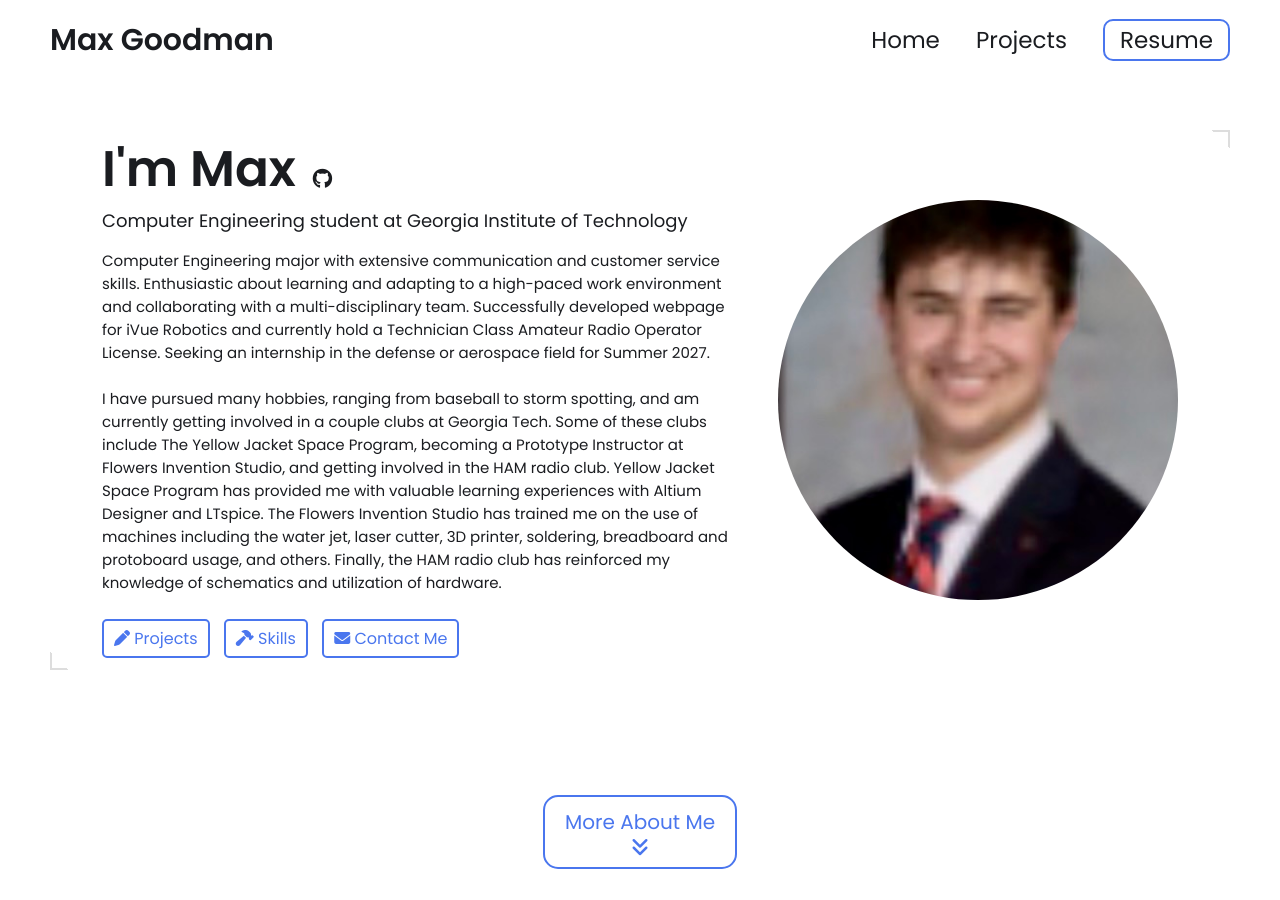
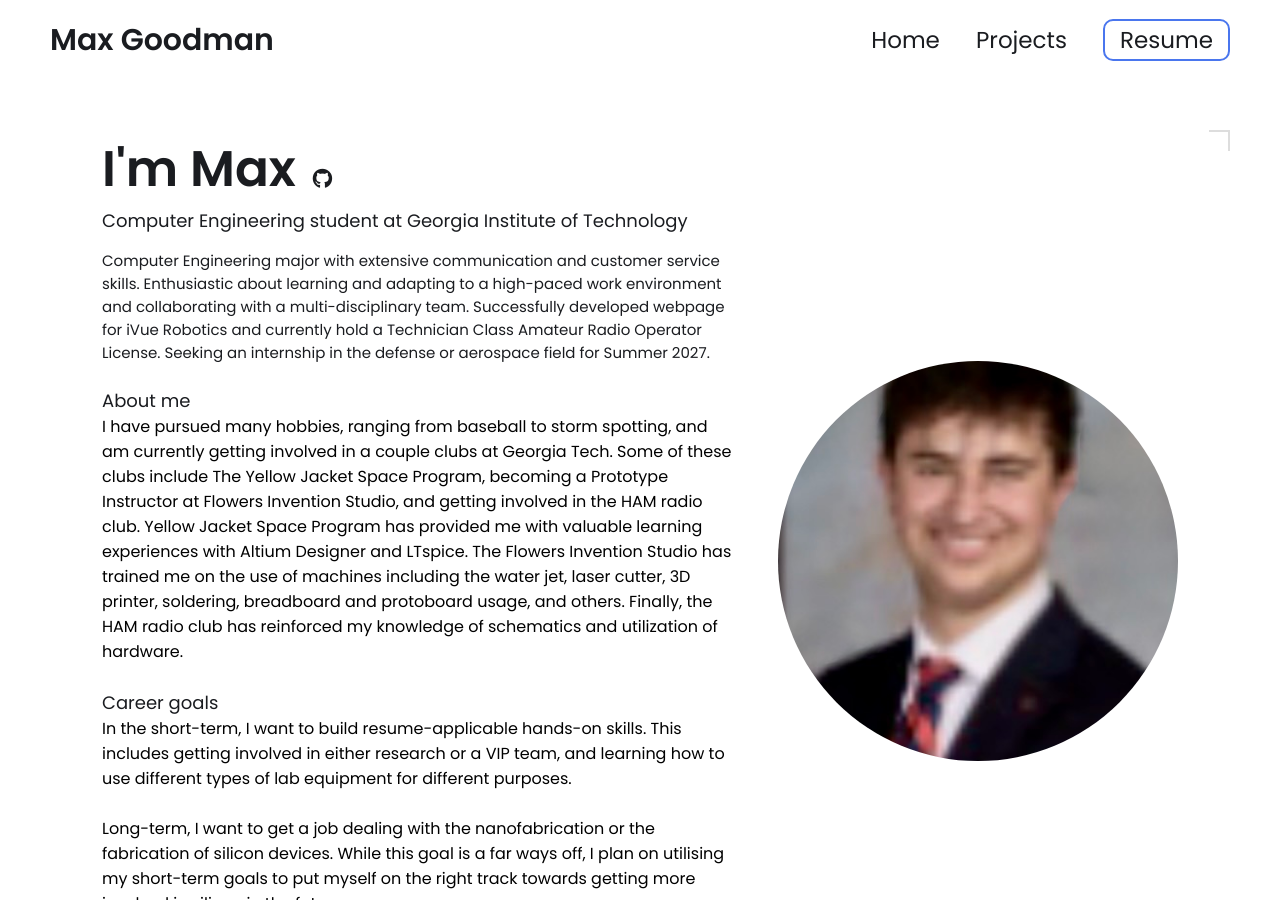
Before and after one commit to Maxgoodman07/Maxgoodman07.github.io, a Jekyll site: the page built from index.html, in a window 1280 px wide and 900 px high. Built offline with Jekyll 4.4.1, drawn with Linux system fonts in a browser that asks for light colours; some of the changed text lies outside the part shown.

Commit message:
Update _config.yml

```diff
--- a/_config.yml
+++ b/_config.yml
@@ -20,12 +20,21 @@ description: >- # dont remove this line. this will ignore all new lines until th
   and currently hold a Technician Class Amateur Radio Operator License. Seeking an internship in the defense or aerospace field for
   Summer 2027.
   <br><br>
+  <h3>About me</h3>
   I have pursued many hobbies, ranging from baseball to storm spotting, and am currently getting involved in a couple clubs at
   Georgia Tech. Some of these clubs include The Yellow Jacket Space Program, becoming a Prototype Instructor at Flowers Invention
   Studio, and getting involved in the HAM radio club. Yellow Jacket Space Program has provided me with valuable learning
   experiences with Altium Designer and LTspice. The Flowers Invention Studio has trained me on the use of machines including the
   water jet, laser cutter, 3D printer, soldering, breadboard and protoboard usage, and others. Finally, the HAM radio club has
   reinforced my knowledge of schematics and utilization of hardware.
+  <br><br>
+  <h3>Career goals</h3>
+  In the short-term, I want to build resume-applicable hands-on skills. This includes getting involved in either research or a VIP
+  team, and learning how to use different types of lab equipment for different purposes.
+  <br><br>
+  Long-term, I want to get a job dealing with the nanofabrication or the fabrication of silicon devices. While this goal is a far
+  ways off, I plan on utilising my short-term goals to put myself on the right track towards getting more involved in silicon in
+  the future.
 
 # Place your profile image in /assets/images/profile-image/folder and edit the file name
 profile_image: ./assets/images/profile-image/CrappyPhotoReplace.jpg
```
